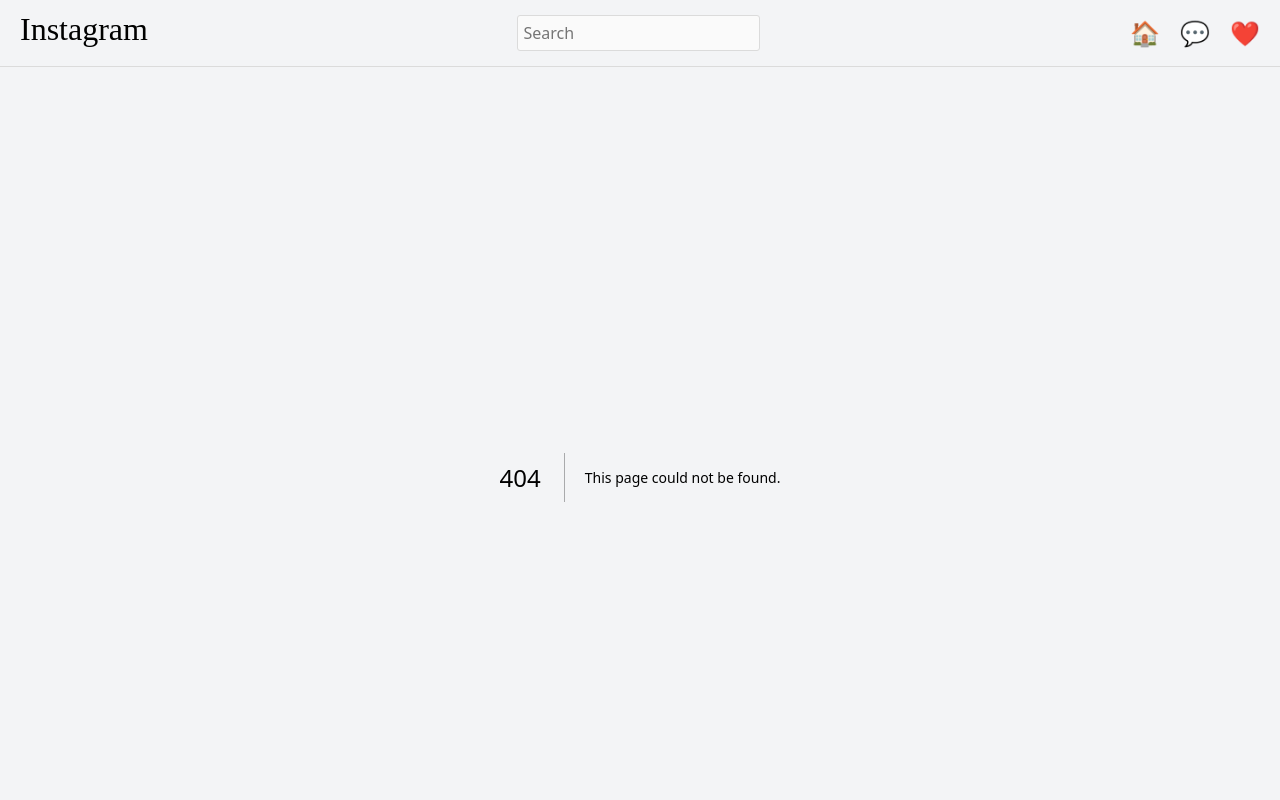
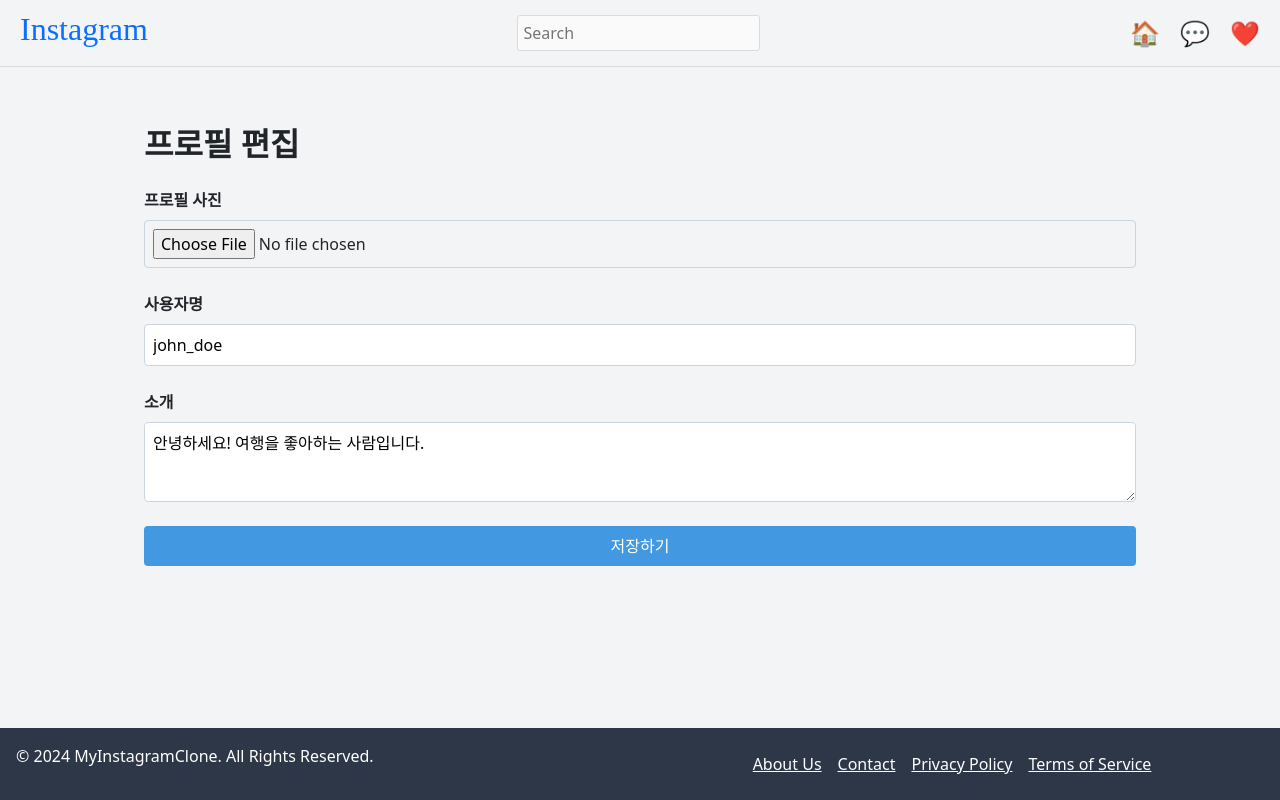
Before and after one commit to wnstndks/Instagram, a Next.js app: page /edit in a window 1280 px wide. Before the commit this address had no page. Shown: the top 800 px of the page. Built offline with nearby package versions, Linux system fonts and the light colour scheme.

Commit message:
게시물 작성, 프로필 편집 디자인 레이아웃

```diff
--- a/app/components/Header.tsx
+++ b/app/components/Header.tsx
@@ -8,7 +8,7 @@ import Link from "next/link";
 export default function Header() {
   return (
     <HeaderContainer>
-      <Logo>Instagram</Logo>
+      <Logo><StyledLink href="/">Instagram</StyledLink></Logo>
       <SearchBar placeholder="Search" />
       <Icons>
         <StyledLink href="/">
--- /dev/null
+++ b/app/edit/page.tsx
@@ -0,0 +1,111 @@
+'use client';
+
+import { useState } from 'react';
+
+export default function EditProfile() {
+  const [username, setUsername] = useState('john_doe');
+  const [bio, setBio] = useState('안녕하세요! 여행을 좋아하는 사람입니다.');
+  const [image, setImage] = useState<File | null>(null);
+
+  const handleSubmit = (e: React.FormEvent) => {
+    e.preventDefault();
+    console.log({ username, bio, image });
+    // 여기에 프로필 정보를 서버로 제출하는 로직을 추가할 수 있습니다.
+  };
+
+  const handleImageChange = (e: React.ChangeEvent<HTMLInputElement>) => {
+    if (e.target.files) {
+      setImage(e.target.files[0]);
+    }
+  };
+
+  return (
+    <div style={containerStyle}>
+      <h1 style={headerStyle}>프로필 편집</h1>
+      <form onSubmit={handleSubmit} style={formStyle}>
+        <div style={formGroupStyle}>
+          <label style={labelStyle}>프로필 사진</label>
+          <input type="file" onChange={handleImageChange} style={inputStyle} />
+        </div>
+
+        <div style={formGroupStyle}>
+          <label style={labelStyle}>사용자명</label>
+          <input
+            type="text"
+            value={username}
+            onChange={(e) => setUsername(e.target.value)}
+            style={inputStyle}
+            placeholder="사용자명을 입력하세요"
+          />
+        </div>
+
+        <div style={formGroupStyle}>
+          <label style={labelStyle}>소개</label>
+          <textarea
+            value={bio}
+            onChange={(e) => setBio(e.target.value)}
+            style={textareaStyle}
+            placeholder="자기소개를 입력하세요"
+          />
+        </div>
+
+        <button type="submit" style={submitButtonStyle}>
+          저장하기
+        </button>
+      </form>
+    </div>
+  );
+}
+
+// 스타일 정의
+const containerStyle: React.CSSProperties = {
+  maxWidth: '1024px', // 최대 너비 설정
+  margin: '2rem auto', // 상단 여백 및 중앙 정렬
+  padding: '1rem', // 내부 여백
+};
+
+const headerStyle: React.CSSProperties = {
+  fontSize: '2rem',
+  fontWeight: 'bold',
+  marginBottom: '1.5rem',
+};
+
+const formStyle: React.CSSProperties = {
+  display: 'flex',
+  flexDirection: 'column',
+  gap: '1.5rem',
+};
+
+const formGroupStyle: React.CSSProperties = {
+  display: 'flex',
+  flexDirection: 'column',
+  gap: '0.5rem',
+};
+
+const labelStyle: React.CSSProperties = {
+  fontWeight: 'bold',
+};
+
+const inputStyle: React.CSSProperties = {
+  padding: '0.5rem',
+  fontSize: '1rem',
+  borderRadius: '0.25rem',
+  border: '1px solid #cbd5e0',
+};
+
+const textareaStyle: React.CSSProperties = {
+  padding: '0.5rem',
+  fontSize: '1rem',
+  borderRadius: '0.25rem',
+  border: '1px solid #cbd5e0',
+  minHeight: '5rem',
+};
+
+const submitButtonStyle: React.CSSProperties = {
+  backgroundColor: '#4299e1', // 파란색 배경
+  color: 'white', // 흰색 글자
+  padding: '0.5rem 1rem', // 패딩
+  borderRadius: '0.25rem', // 모서리 둥글게
+  border: 'none', // 테두리 제거
+  cursor: 'pointer', // 커서 포인터
+};
--- a/package.json
+++ b/package.json
@@ -13,6 +13,7 @@
     "@heroicons/react": "^2.1.5",
     "@tailwindcss/forms": "^0.5.9",
     "bootstrap": "^5.3.3",
+    "mongodb": "^6.9.0",
     "next": "14.2.12",
     "react": "^18",
     "react-dom": "^18",
```
Also changed, not shown: app/profile/page.tsx (+43 -36 lines), app/write/page.tsx (added, +112 -0 lines), util/database.js (added, +14 -0 lines), pages/api/write.js (added), 2 other files (tests, documents, lock files or other folders).
